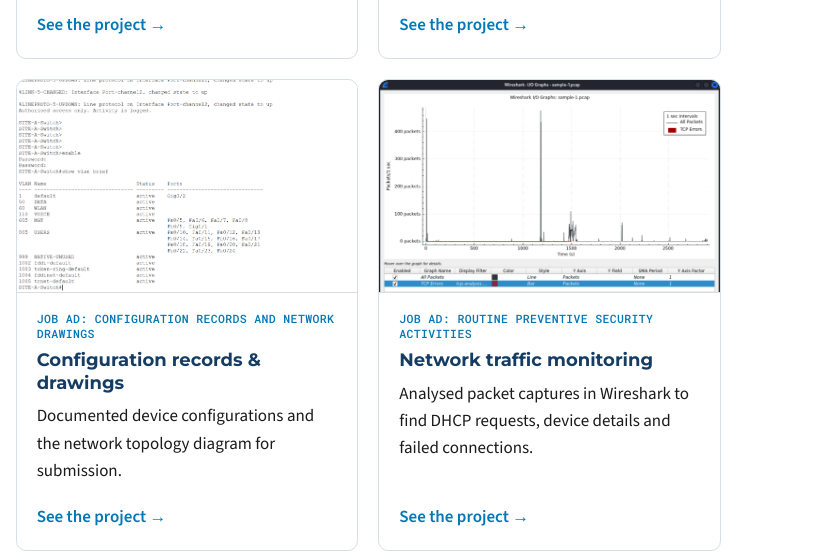
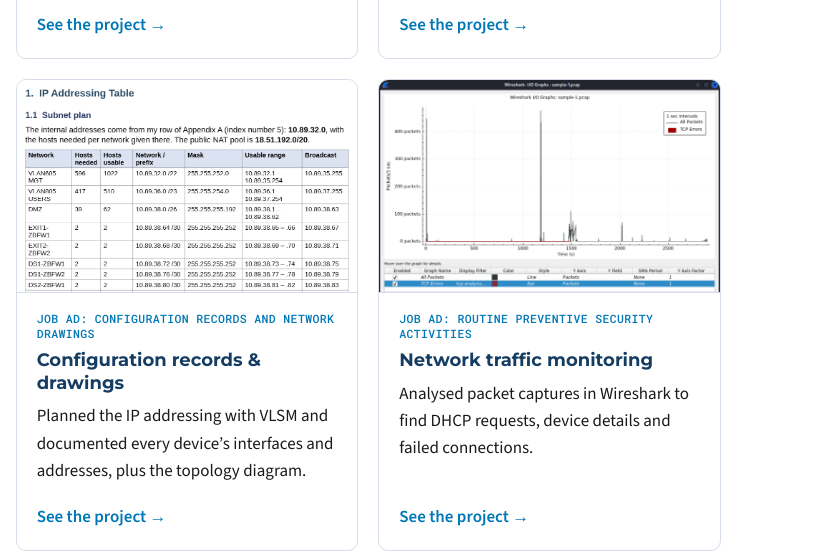
Before and after one commit to Akori-CSY/Akori-CSY.github.io, a plain HTML site: page skills.html in a window 1280 px wide. Shown: the part 814-1367 px from the top of the page, 453-1280 px from the left. Drawn offline with nearby package versions, Linux system fonts and the light colour scheme.

Commit message:
Add IP addressing plan (E2) to Network Security evidence and Skills
Co-Authored-By: Claude Opus 5.5 <noreply@anthropic.com>

```diff
--- a/skills.html
+++ b/skills.html
@@ -83,11 +83,11 @@
             </div>
           </a>
           <a class="card skill" href="project-network-security.html">
-            <img class="proof" src="assets/screenshots/S2.png" alt="show vlan brief output listing my VLANs and their ports" width="1450" height="930" loading="lazy" style="object-position: left bottom">
+            <img class="proof" src="assets/screenshots/E2.png" alt="My submitted IP addressing and subnet plan tables" width="950" height="1440" loading="lazy" style="object-position: top">
             <div class="card-body">
               <span class="req">Job ad: configuration records and network drawings</span>
               <h3>Configuration records &amp; drawings</h3>
-              <p>Documented device configurations and the network topology diagram for submission.</p>
+              <p>Planned the IP addressing with VLSM and documented every device&rsquo;s interfaces and addresses, plus the topology diagram.</p>
               <span class="more">See the project &rarr;</span>
             </div>
           </a>
```
Also changed, not shown: project-network-security.html (+2 -1 lines), assets/screenshots/E2.png (added).
